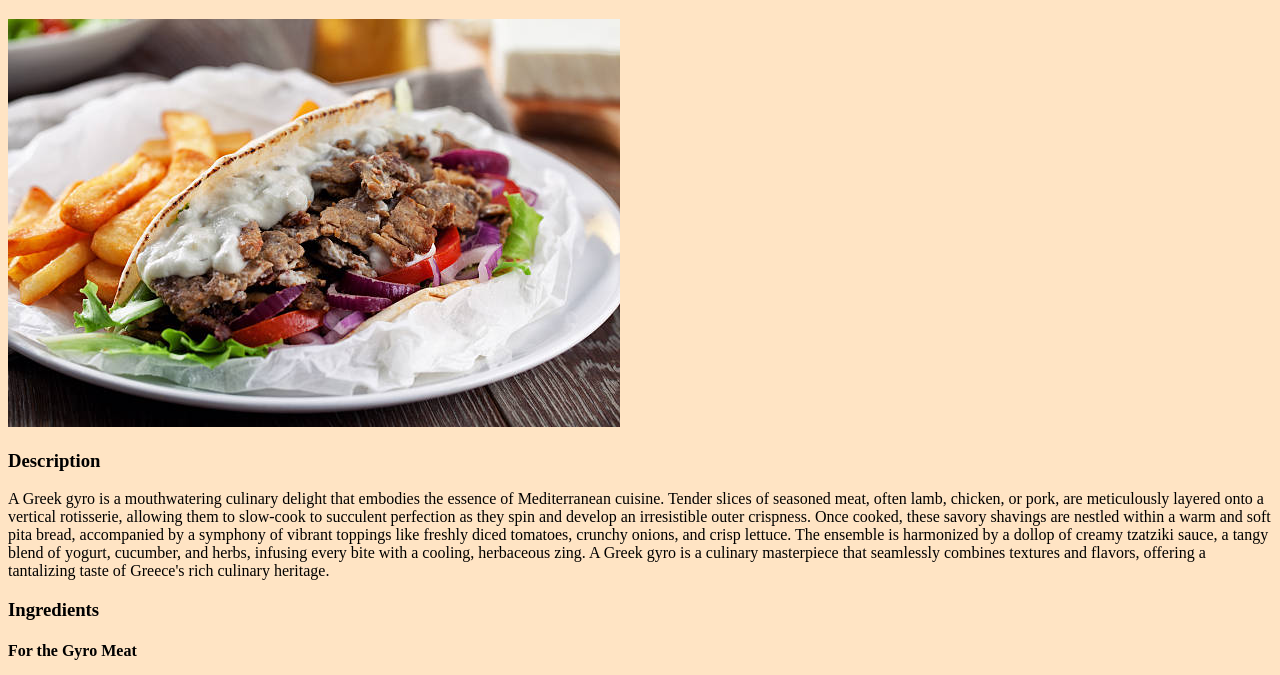
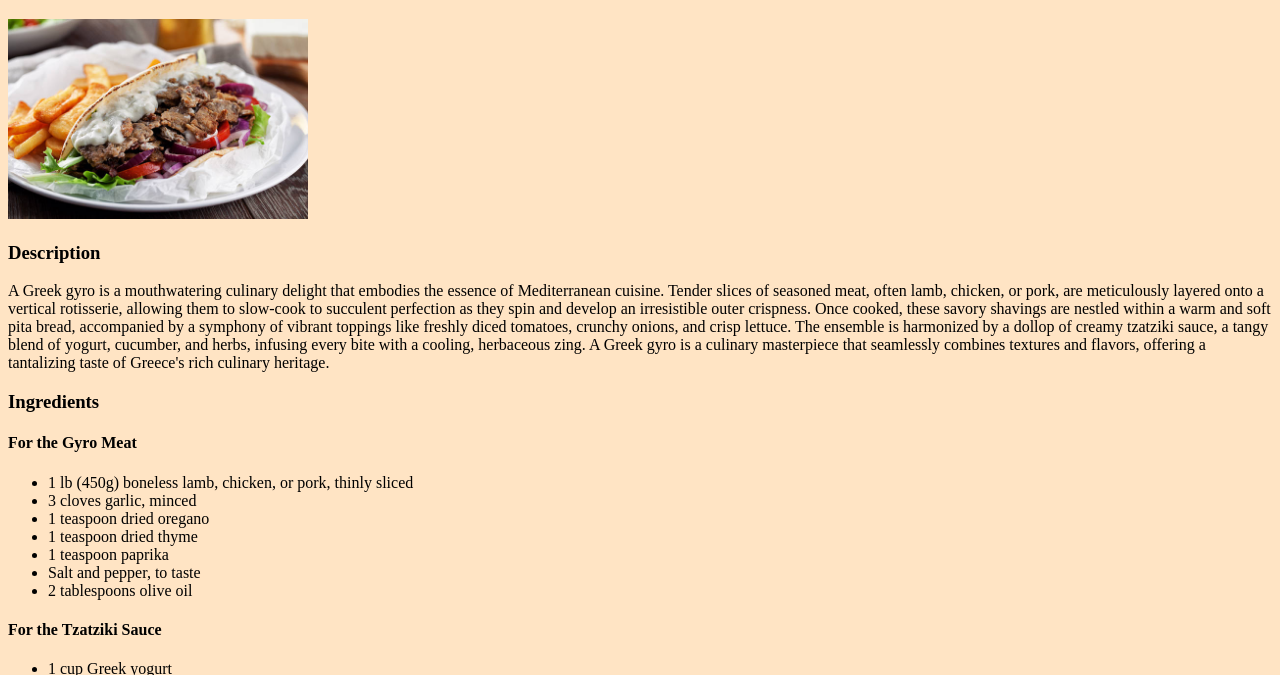
Before and after one commit to Alditrus/odin-recipes, a plain HTML site: page recipes/greek-gyro/index.html in a window 1280 px wide. Shown: the part 61-736 px from the top of the page. Drawn offline with Linux system fonts and the light colour scheme.

Commit message:
resize image

```diff
--- a/recipes/greek-gyro/style.css
+++ b/recipes/greek-gyro/style.css
@@ -2,3 +2,10 @@ html
     {
         background-color: bisque;
     }
+
+.image1
+    {
+        align-items: center;
+        width: 300px;
+        height: auto;
+    }
```
